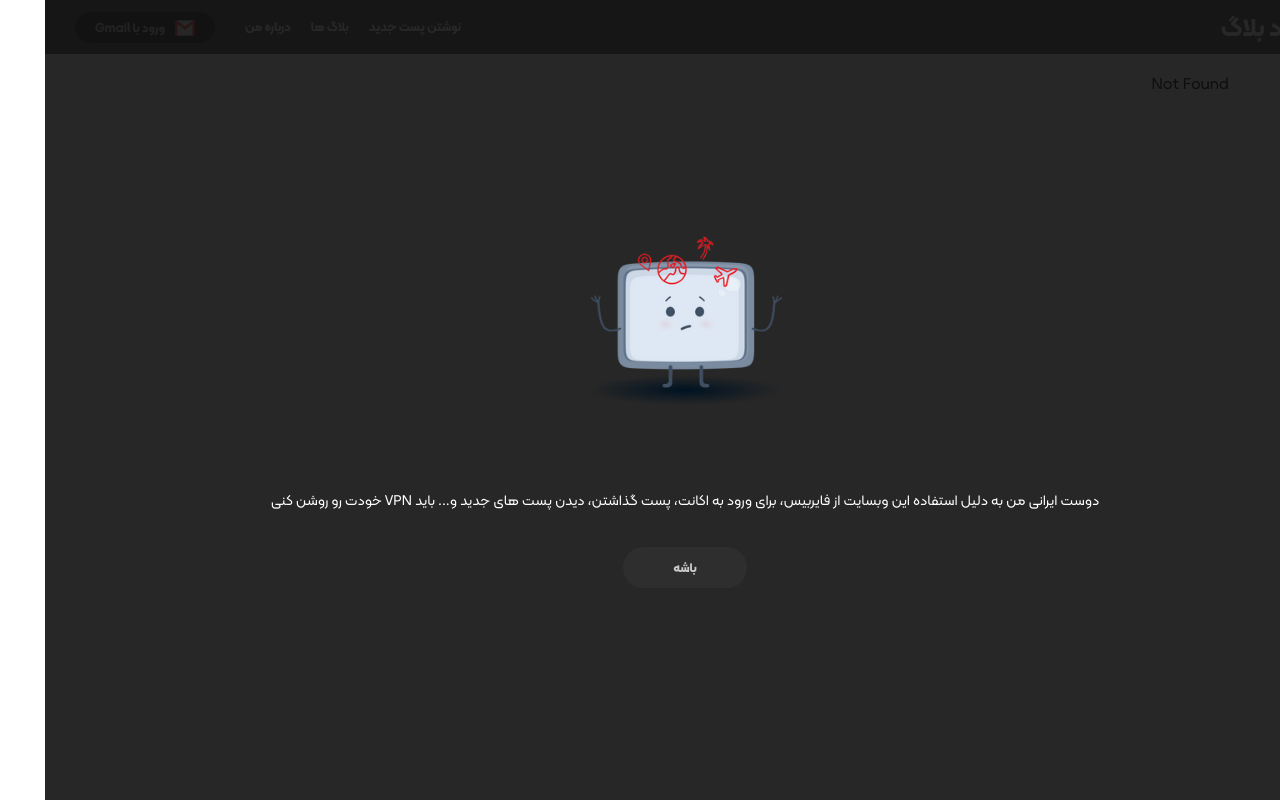
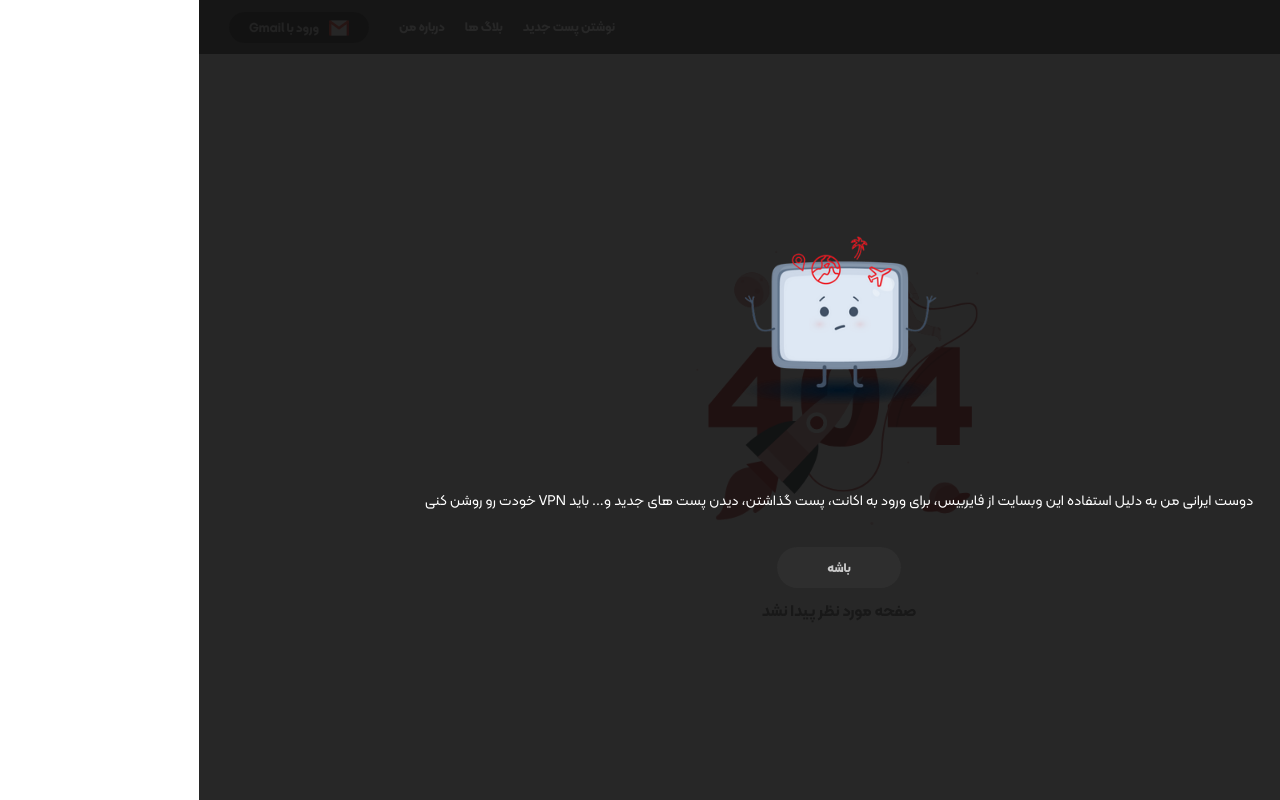
Before and after one commit to mohammad-zolghadr/mozo.blog, a React (Create React App) app: page /not-Found in a window 1280 px wide. Built offline with nearby package versions, Linux system fonts and the light colour scheme.

Commit message:
404 Not Found Component

```diff
--- a/src/Text.js
+++ b/src/Text.js
@@ -2,6 +2,9 @@ class TextKey {
   // App
   TurnOnVPN = "Turn_On_VPN";
   Ok = "Ok";
+
+  // Not Found
+  NF_Title = "NotFound_Title";
 
   // Navbar
   NB_Main_Title = "NB_Main_Title";
@@ -50,12 +53,21 @@ const getText = (whichTextNeed) => {
   // Must Have a condition to show Persian or English
 
   switch (whichTextNeed) {
-    // App
+    // App ===========
     case key.TurnOnVPN:
       return `دوست ایرانی من
 به دلیل استفاده این وبسایت از فایربیس، برای ورود به اکانت، پست گذاشتن، دیدن پست های جدید و... باید VPN خودت رو روشن کنی`;
     case key.Ok:
       return "باشه";
+    // =======================
+
+    // Not Found =============
+
+    case key.NF_Title:
+      return "صفحه مورد نظر پیدا نشد";
+
+    // =====================
+
     // Navbar ===================
     case key.NB_Main_Title:
       return "مود بلاگ";
--- a/src/components/NotFound.js
+++ b/src/components/NotFound.js
@@ -1,7 +1,22 @@
 import React from "react";
 
+// Style and Icons
+import style from "../sass/NotFound.scss";
+import image from "../assets/images/404Error.gif";
+
+// Functions
+import { getText, TextKey } from "../Text";
+
 const NotFound = () => {
-  return <div className="cContainer">Not Found</div>;
+  const key = new TextKey();
+  return (
+    <div className="cContainer">
+      <div className="nfContainer">
+        <img src={image} />
+        <p>{getText(key.NF_Title)}</p>
+      </div>
+    </div>
+  );
 };
 
 export default NotFound;
--- /dev/null
+++ b/src/sass/NotFound.scss
@@ -0,0 +1,18 @@
+@import "./mixins";
+@import "./variables";
+
+
+.nfContainer{
+    @include displayFlex(center);
+    flex-direction: column;
+    height: 100vh - 15;
+
+    img{
+        width : 400px;
+    }
+
+    p{
+        font-family: bf;
+        color: $textThree;
+    }
+}
```
Also changed, not shown: src/assets/images/404Error.gif (added).
